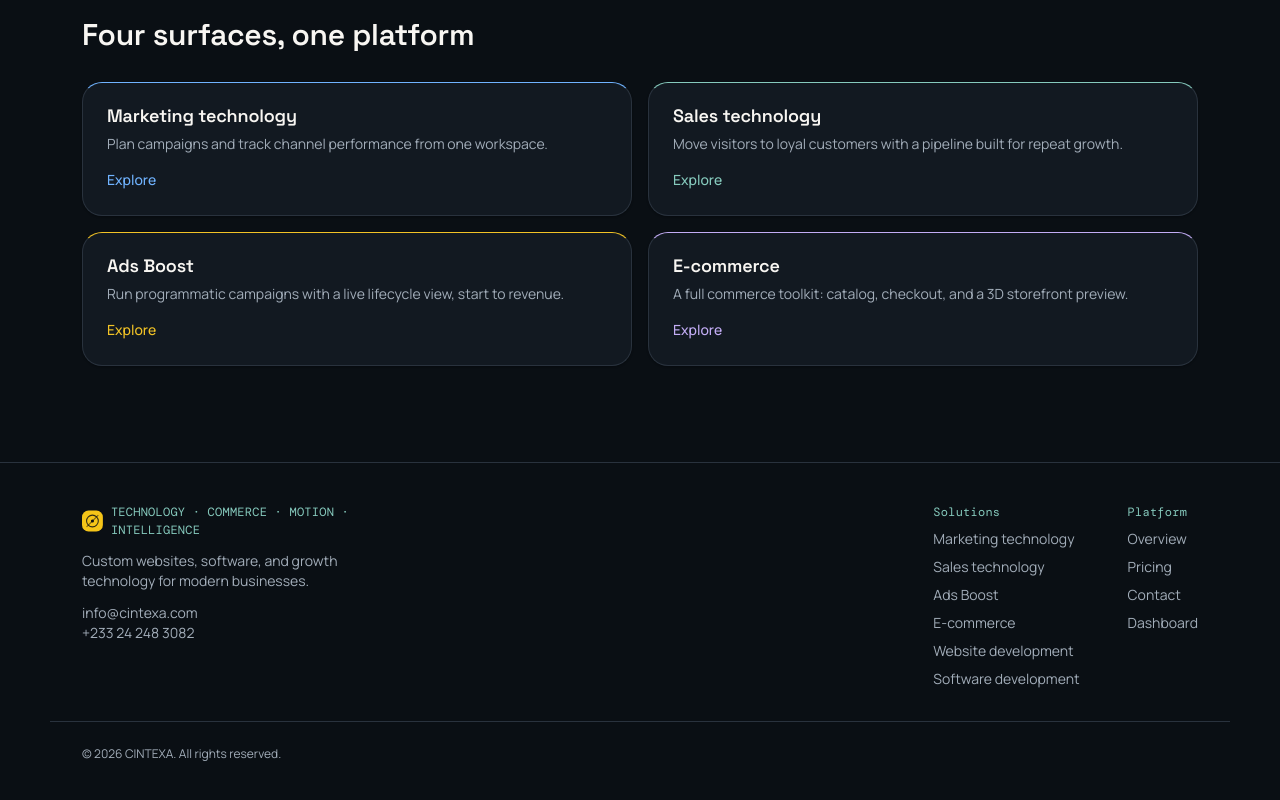
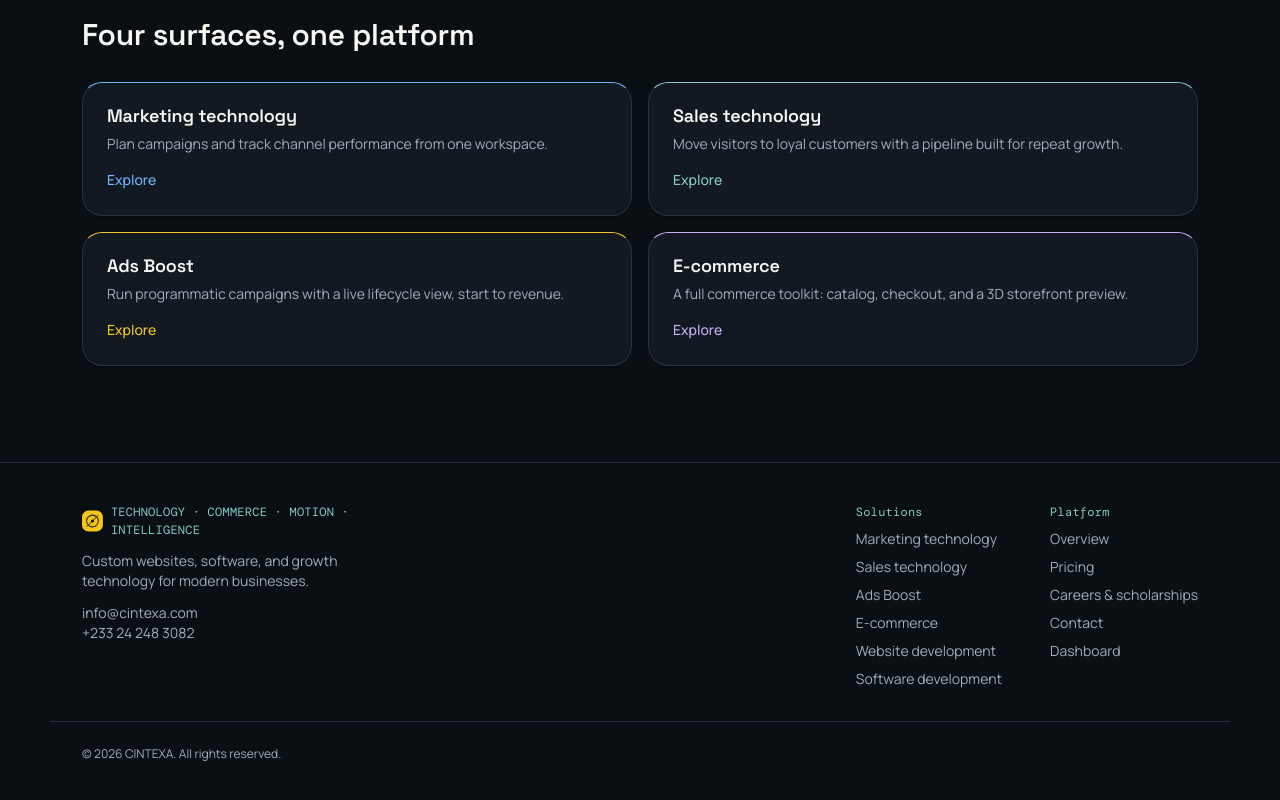
Before and after one commit to kyleel2249/CintexaWeb, a React (Vite) app in the folder artifacts/cintexa/: page / in a window 1280 px wide. Shown: the part 2802-3602 px from the top of the page. Built offline with nearby package versions, Linux system fonts and the light colour scheme; no server answers.

Commit message:
Add Careers & scholarships to footer

```diff
--- a/artifacts/cintexa/src/components/layout/SiteFooter.tsx
+++ b/artifacts/cintexa/src/components/layout/SiteFooter.tsx
@@ -18,6 +18,7 @@ const COLUMNS = [
     links: [
       { label: "Overview", href: "/platform" },
       { label: "Pricing", href: "/pricing" },
+      { label: "Careers & scholarships", href: "/careers" },
       { label: "Contact", href: "/contact" },
       { label: "Dashboard", href: "/dashboard" },
     ],
```
